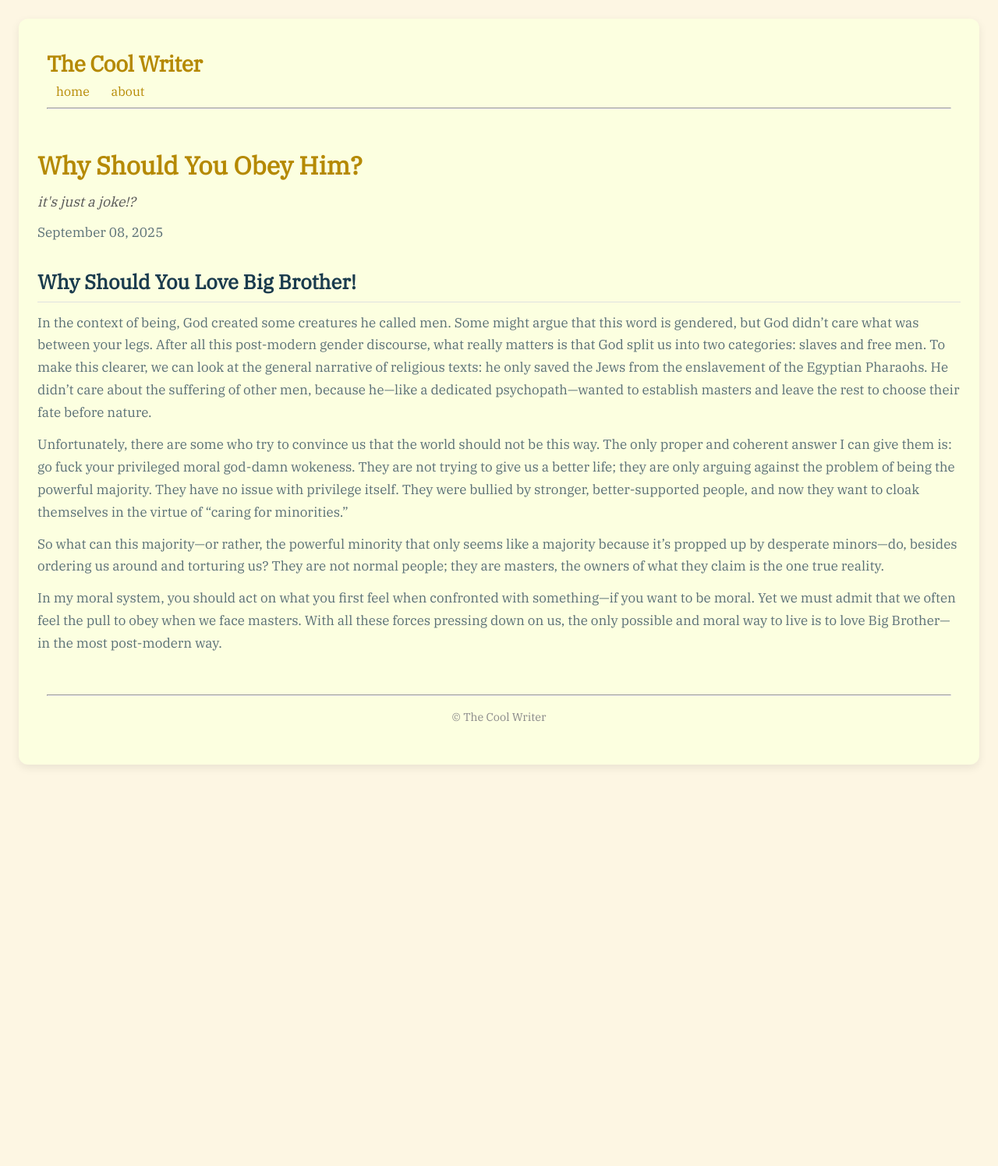
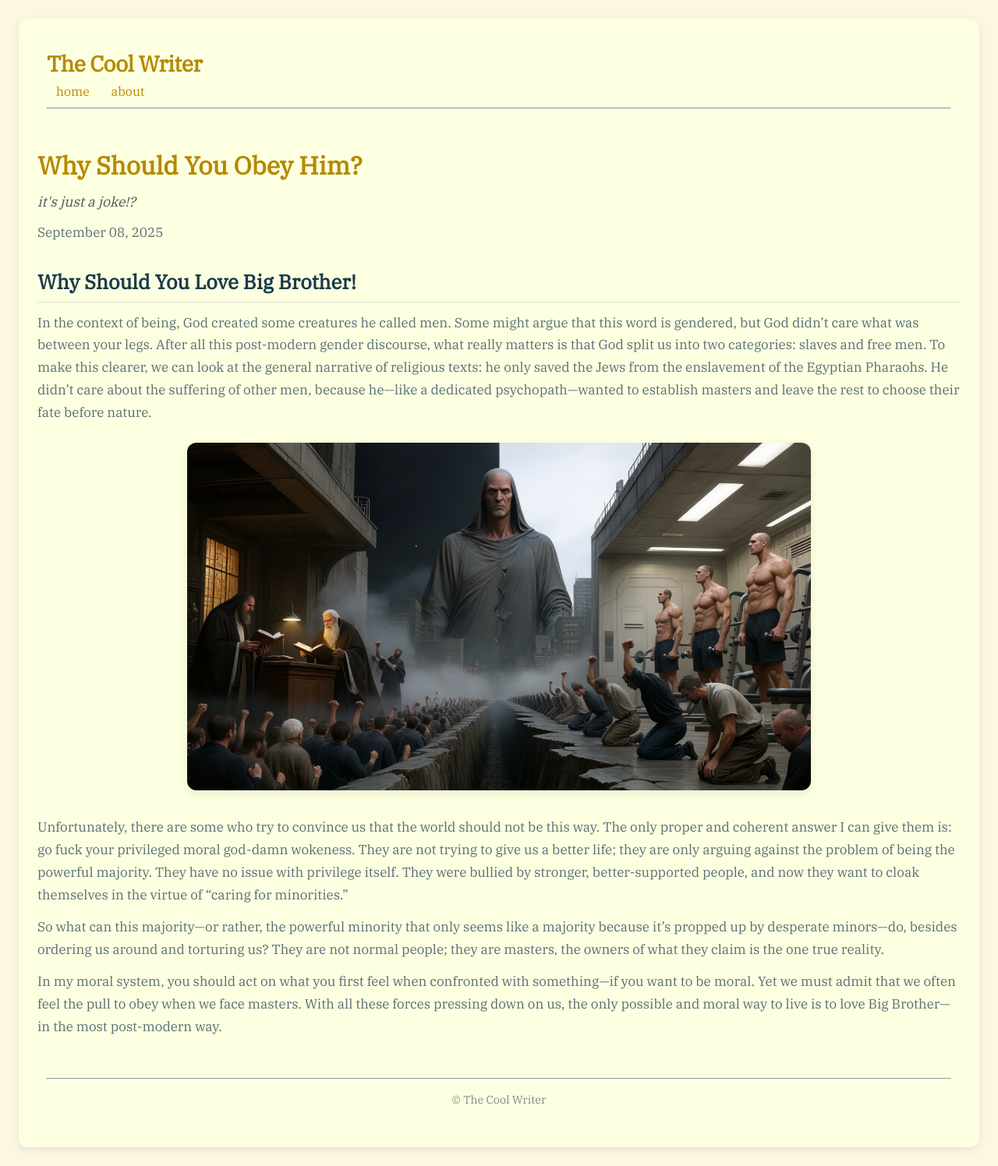
Before and after one commit to mahdikarimi1386339/mahdikarimi1386339.github.io, a Jekyll site: the page built from _posts/2025-09-08-Why-Should-You-Obey.md, in a window 1280 px wide. Shown: the whole page at 78% size. Built offline with Jekyll 4.4.1, drawn with Linux system fonts in a browser that asks for light colours; some web fonts are replaced; before the commit the page ends 1005 px from its top, so only the background shows below that.

Commit message:
adding picture to it

```diff
--- a/_posts/2025-09-08-Why-Should-You-Obey.md
+++ b/_posts/2025-09-08-Why-Should-You-Obey.md
@@ -8,6 +8,9 @@ description: it's just a joke!?
 <p>
 In the context of being, God created some creatures he called men. Some might argue that this word is gendered, but God didn’t care what was between your legs. After all this post-modern gender discourse, what really matters is that God split us into two categories: slaves and free men. To make this clearer, we can look at the general narrative of religious texts: he only saved the Jews from the enslavement of the Egyptian Pharaohs. He didn’t care about the suffering of other men, because he—like a dedicated psychopath—wanted to establish masters and leave the rest to choose their fate before nature.
 </p>
+<div class="PostImages">
+    <img src="{{ '/assets/images/Obey.png' | relative_url }}" alt="Obeyment">
+</div>
 <p>
 Unfortunately, there are some who try to convince us that the world should not be this way. The only proper and coherent answer I can give them is: go fuck your privileged moral god-damn wokeness. They are not trying to give us a better life; they are only arguing against the problem of being the powerful majority. They have no issue with privilege itself. They were bullied by stronger, better-supported people, and now they want to cloak themselves in the virtue of “caring for minorities.”
 </p>
```
Also changed, not shown: assets/images/Obey.png (added).
